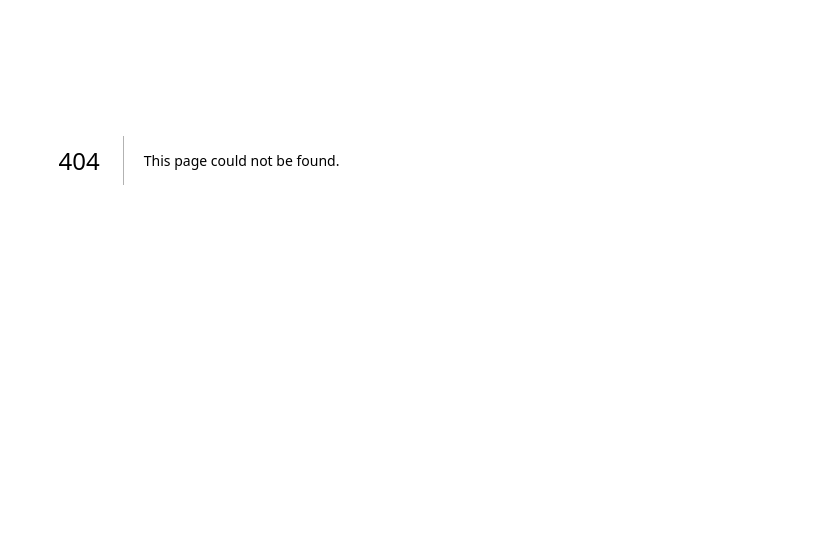
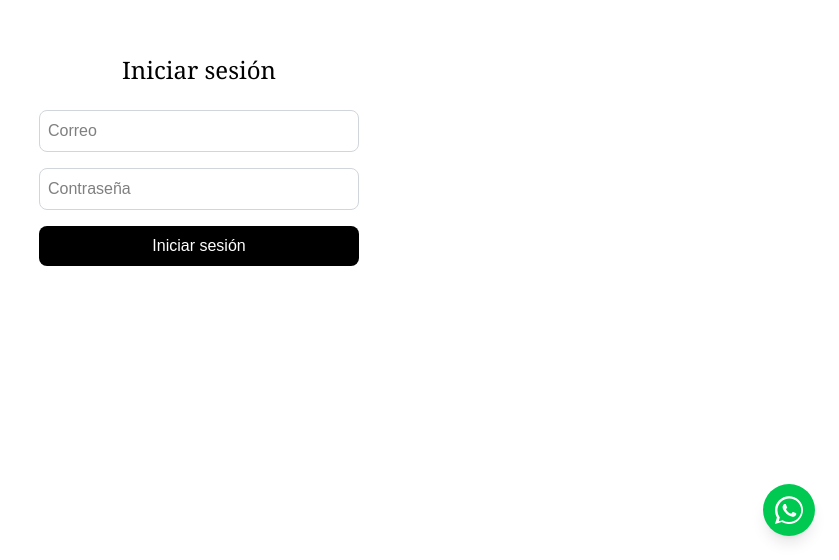
Before and after one commit to FaureGalliard/NextJsLandingPage, a Next.js app: page /login in a window 1280 px wide. Before the commit this address had no page. Shown: the part 240-800 px from the top of the page, without its empty margins (441-1280 px from the left). Built offline with nearby package versions, Linux system fonts and the light colour scheme; no server answers.

Commit message:
feat: added dashboard login feature

```diff
--- a/package.json
+++ b/package.json
@@ -9,7 +9,8 @@
     "lint": "eslint"
   },
   "dependencies": {
-    "@supabase/supabase-js": "^2.97.0",
+    "@supabase/ssr": "^0.8.0",
+    "@supabase/supabase-js": "^2.98.0",
     "framer-motion": "^12.34.3",
     "next": "16.1.6",
     "react": "19.2.3",
--- a/src/app/layout.tsx
+++ b/src/app/layout.tsx
@@ -1,6 +1,7 @@
 import type { Metadata } from "next";
 import { Geist, Geist_Mono, Inter,Roboto, Archivo} from "next/font/google";
 import "./globals.css";
+import WhatsAppButton from "@/components/WhatsAppButton";
 
 const geistSans = Geist({
   variable: "--font-geist-sans",
@@ -43,6 +44,7 @@ export default function RootLayout({
         className={`${geistSans.variable} ${geistMono.variable} ${inter.variable} ${roboto.variable} ${archivo.variable} antialiased`}
       >
         {children}
+        <WhatsAppButton />
       </body>
     </html>
   );
--- /dev/null
+++ b/src/app/login/page.tsx
@@ -0,0 +1,56 @@
+"use client";
+import { useState } from "react";
+import { useRouter } from "next/navigation";
+import { createClient } from "../lib/supabase/clients";
+
+export default function LoginPage() {
+  const supabase = createClient();
+  const router = useRouter();
+  const [email, setEmail] = useState("");
+  const [password, setPassword] = useState("");
+  const [loading, setLoading] = useState(false);
+
+  async function handleLogin(e: React.FormEvent) {
+    e.preventDefault();
+    setLoading(true);
+    const { error } = await supabase.auth.signInWithPassword({ email, password });
+    setLoading(false);
+    if (error) {
+      alert("Credenciales incorrectas");
+    } else {
+      router.push("/dashboard");
+      router.refresh(); // ← importante para que el middleware detecte la sesión
+    }
+  }
+
+  return (
+    <div className="flex min-h-screen items-center justify-center bg-white">
+      <form onSubmit={handleLogin} className="flex flex-col gap-4 w-80">
+        <h1 className="text-black text-2xl font-serif text-center mb-2">Iniciar sesión</h1>
+        <input
+          type="email"
+          placeholder="Correo"
+          value={email}
+          onChange={(e) => setEmail(e.target.value)}
+          className="text-black border border-gray-300 p-2 rounded-lg outline-none focus:ring-2 focus:ring-black"
+          required
+        />
+        <input
+          type="password"
+          placeholder="Contraseña"
+          value={password}
+          onChange={(e) => setPassword(e.target.value)}
+          className=" text-black border border-gray-300 p-2 rounded-lg outline-none focus:ring-2 focus:ring-black"
+          required
+        />
+        <button
+          type="submit"
+          disabled={loading}
+          className="bg-black text-white p-2 rounded-lg hover:bg-gray-800 transition-colors disabled:opacity-50"
+        >
+          {loading ? "Ingresando..." : "Iniciar sesión"}
+        </button>
+      </form>
+    </div>
+  );
+}
--- a/src/components/Testimonials.tsx
+++ b/src/components/Testimonials.tsx
@@ -9,16 +9,16 @@ export default function Testimonials() {
   return (
     <section ref={ref} className="py-24 bg-white">
       <motion.div
-         initial={{ opacity: 0, y: 40 }}
-          whileInView={{ opacity: 1, y: 0 }}
-          transition={{ duration: 1.2, ease: [0.22, 1, 0.36, 1] }}
-          viewport={{ once: true, amount: 0.2 }}
-          className="max-w-7xl mx-auto px-4 sm:px-6 lg:px-8"
+        initial={{ opacity: 0, y: 40 }}
+        whileInView={{ opacity: 1, y: 0 }}
+        transition={{ duration: 1.2, ease: [0.22, 1, 0.36, 1] }}
+        viewport={{ once: true, amount: 0.2 }}
+        className="max-w-3xl mx-auto px-4 sm:px-6 lg:px-8 text-center"
       >
         <svg className="w-10 h-10 text-gray-200 mx-auto mb-8" fill="currentColor" viewBox="0 0 448 512">
           <path d="M0 216C0 149.7 53.7 96 120 96h8c17.7 0 32 14.3 32 32s-14.3 32-32 32h-8c-30.9 0-56 25.1-56 56v8h64c35.3 0 64 28.7 64 64v64c0 35.3-28.7 64-64 64H64c-35.3 0-64-28.7-64-64V320 288 216zm256 0c0-66.3 53.7-120 120-120h8c17.7 0 32 14.3 32 32s-14.3 32-32 32h-8c-30.9 0-56 25.1-56 56v8h64c35.3 0 64 28.7 64 64v64c0 35.3-28.7 64-64 64H320c-35.3 0-64-28.7-64-64V320 288 216z" />
         </svg>
-        <h3 className="text-[#000000] text-2xl md:text-3xl font-serif italic mb-8 leading-relaxed">
+        <h3 className="text-black text-2xl md:text-3xl font-serif italic mb-8 leading-relaxed">
           &quot;Quedé contento con cómo quedó mi traje, todo a mi medida. Buen servicio...&quot;
         </h3>
         <div className="flex items-center justify-center space-x-4">
--- /dev/null
+++ b/src/components/WhatsAppButton.tsx
@@ -0,0 +1,45 @@
+"use client";
+import { useState } from "react";
+
+export default function WhatsAppButton() {
+  const phoneNumber = "51935814870";
+  const message = "Hola, he visto su página web y quisiera recibir más información sobre sus servicios de sastrería.";
+  const whatsappUrl = `https://wa.me/${phoneNumber}?text=${encodeURIComponent(message)}`;
+  const [hovered, setHovered] = useState(false);
+
+  return (
+    <div className="fixed bottom-6 right-6 z-50 flex items-center gap-3">
+      {/* Tooltip */}
+      <div
+        className={`bg-black text-white text-xs font-medium px-3 py-2 rounded-full shadow-md whitespace-nowrap transition-all duration-300 ${
+          hovered ? "opacity-100 translate-x-0" : "opacity-0 translate-x-2 pointer-events-none"
+        }`}
+      >
+        ¿Hablamos por WhatsApp?
+      </div>
+
+      {/* Button */}
+      <div className="relative">
+        {/* Pulse ring */}
+
+        <a
+          href={whatsappUrl}
+          target="_blank"
+          rel="noopener noreferrer"
+          aria-label="Chat en WhatsApp"
+          onMouseEnter={() => setHovered(true)}
+          onMouseLeave={() => setHovered(false)}
+          className="relative flex items-center justify-center w-13 h-13 bg-green-500 hover:bg-green-600 text-white rounded-full shadow-lg transition-all duration-300 hover:scale-110"
+        >
+          <svg
+            xmlns="http://www.w3.org/2000/svg"
+            viewBox="0 0 32 32"
+            className="w-7 h-7 fill-current"
+          >
+            <path d="M16 .396C7.164.396 0 7.56 0 16.396c0 2.89.754 5.707 2.188 8.188L0 32l7.617-2.156A15.89 15.89 0 0016 32c8.836 0 16-7.164 16-16.396C32 7.56 24.836.396 16 .396zm0 29.396a13.2 13.2 0 01-6.73-1.844l-.48-.282-4.52 1.28 1.206-4.404-.312-.456A13.2 13.2 0 012.8 16.396C2.8 8.86 8.86 2.8 16.396 2.8c7.536 0 13.596 6.06 13.596 13.596S23.932 29.792 16.396 29.792zM23.52 19.52c-.384-.192-2.272-1.12-2.624-1.248-.352-.128-.608-.192-.864.192-.256.384-.992 1.248-1.216 1.504-.224.256-.448.288-.832.096-.384-.192-1.624-.6-3.096-1.912-1.144-1.02-1.92-2.28-2.144-2.664-.224-.384-.024-.592.168-.784.172-.172.384-.448.576-.672.192-.224.256-.384.384-.64.128-.256.064-.48-.032-.672-.096-.192-.864-2.08-1.184-2.848-.312-.752-.624-.648-.864-.656l-.736-.016c-.256 0-.672.096-1.024.48-.352.384-1.344 1.312-1.344 3.2 0 1.888 1.376 3.712 1.568 3.968.192.256 2.712 4.144 6.576 5.808.92.396 1.636.632 2.196.808.92.292 1.76.252 2.424.152.74-.112 2.272-.928 2.592-1.824.32-.896.32-1.664.224-1.824-.096-.16-.352-.256-.736-.448z" />
+          </svg>
+        </a>
+      </div>
+    </div>
+  );
+}
--- /dev/null
+++ b/src/middleware.ts
@@ -0,0 +1,46 @@
+import { createServerClient } from "@supabase/ssr";
+import { NextResponse } from "next/server";
+import type { NextRequest } from "next/server";
+
+export async function middleware(request: NextRequest) {
+  const response = NextResponse.next({
+    request: { headers: request.headers },
+  });
+
+  const supabase = createServerClient(
+    process.env.NEXT_PUBLIC_SUPABASE_URL!,
+    process.env.NEXT_PUBLIC_SUPABASE_ANON_KEY!,
+    {
+      cookies: {
+        get(name) {
+          return request.cookies.get(name)?.value;
+        },
+        set(name, value, options) {
+          request.cookies.set({ name, value, ...options });
+          response.cookies.set({ name, value, ...options }); // ← setear en respuesta también
+        },
+        remove(name, options) {
+          request.cookies.set({ name, value: "", ...options });
+          response.cookies.set({ name, value: "", ...options });
+        },
+      },
+    }
+  );
+
+  const { data: { session } } = await supabase.auth.getSession();
+
+  if (!session && request.nextUrl.pathname.startsWith("/dashboard")) {
+    return NextResponse.redirect(new URL("/login", request.url));
+  }
+
+  // Si ya está logueado y va al login, redirigir al dashboard
+  if (session && request.nextUrl.pathname === "/login") {
+    return NextResponse.redirect(new URL("/dashboard", request.url));
+  }
+
+  return response;
+}
+
+export const config = {
+  matcher: ["/dashboard/:path*", "/login"], // ← definir rutas que el middleware intercepta
+};
```
Also changed, not shown: src/app/lib/supabase/clients.ts (renamed from src/app/libr/supabase/clients.ts), src/app/lib/supabase/server.ts (renamed from src/app/libr/supabase/server.ts), 1 other file (tests, documents, lock files or other folders).
